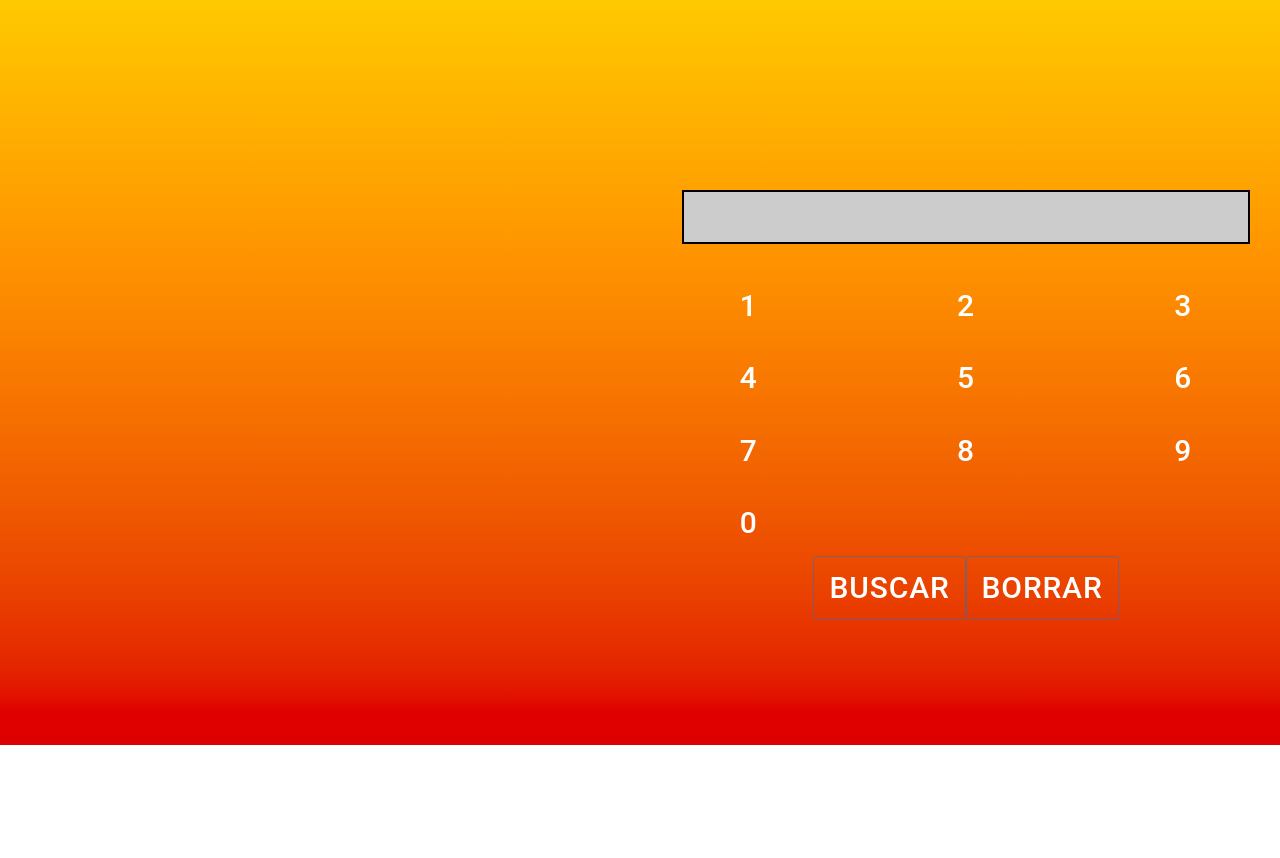
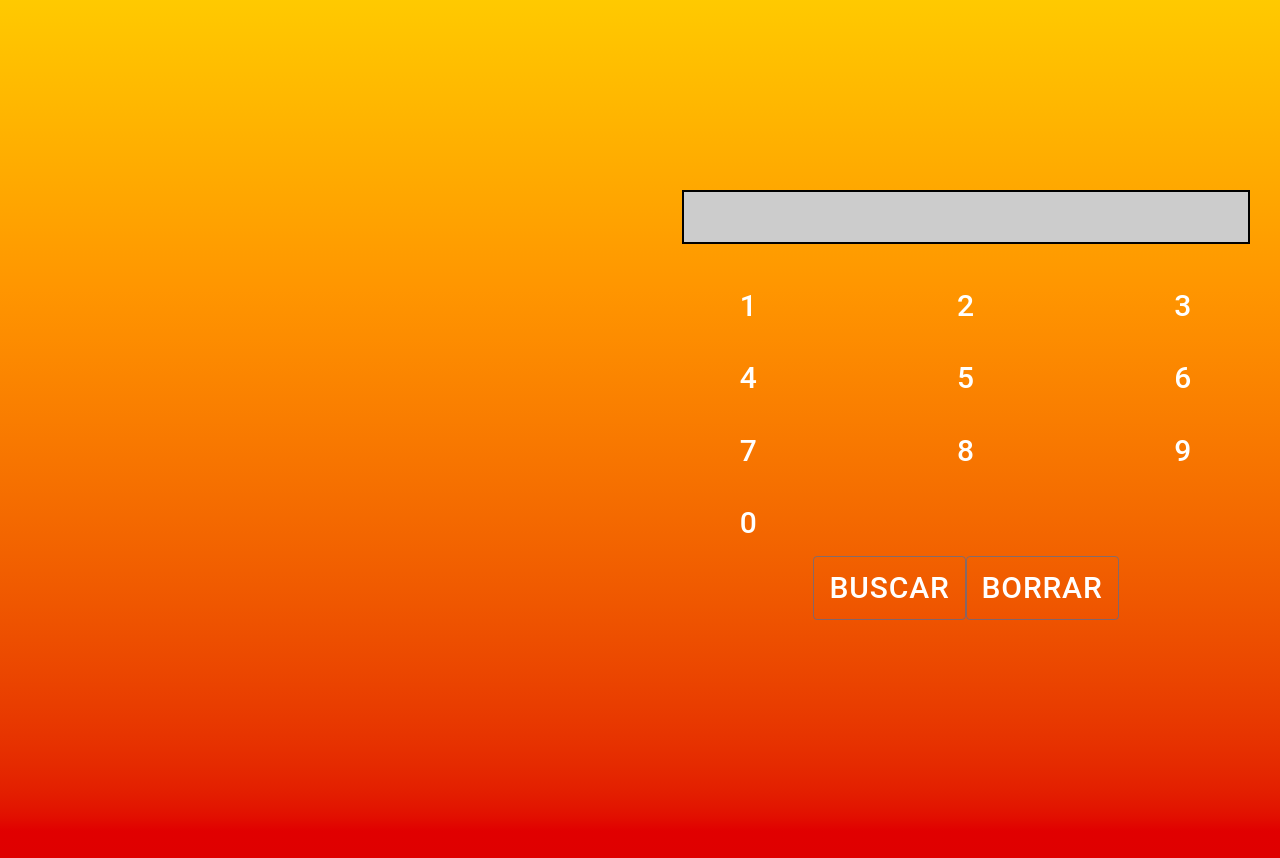
Before and after one commit to sollanok/webST, a React (Create React App) app in the folder webprofe/: page / in a window 1280 px wide. Shown: the top 858 px of the page. Before the commit the page ends 800 px from the top, so only its background shows below. Built offline with nearby package versions, Linux system fonts and the light colour scheme.

Commit message:
yya se ve todo los moves y abs

```diff
--- a/webprofe/src/components/Pokedex.css
+++ b/webprofe/src/components/Pokedex.css
@@ -1,10 +1,9 @@
 .Pokedex{
     background: linear-gradient(180deg, #FFC900 0%, #DE0000 100%);
     background: linear-gradient(180deg, color(display-p3 1 0.8 0.0039) 0%, color(display-p3 0.7961 0.1137 0.0549) 100%);
-    height: 595px;
+    height: 720px;
     width:100%;
     padding-top: 150px;
-    scroll-padding-block: auto;
     margin-left: auto;
     margin-right: auto;
     background-size: 100%;
```
